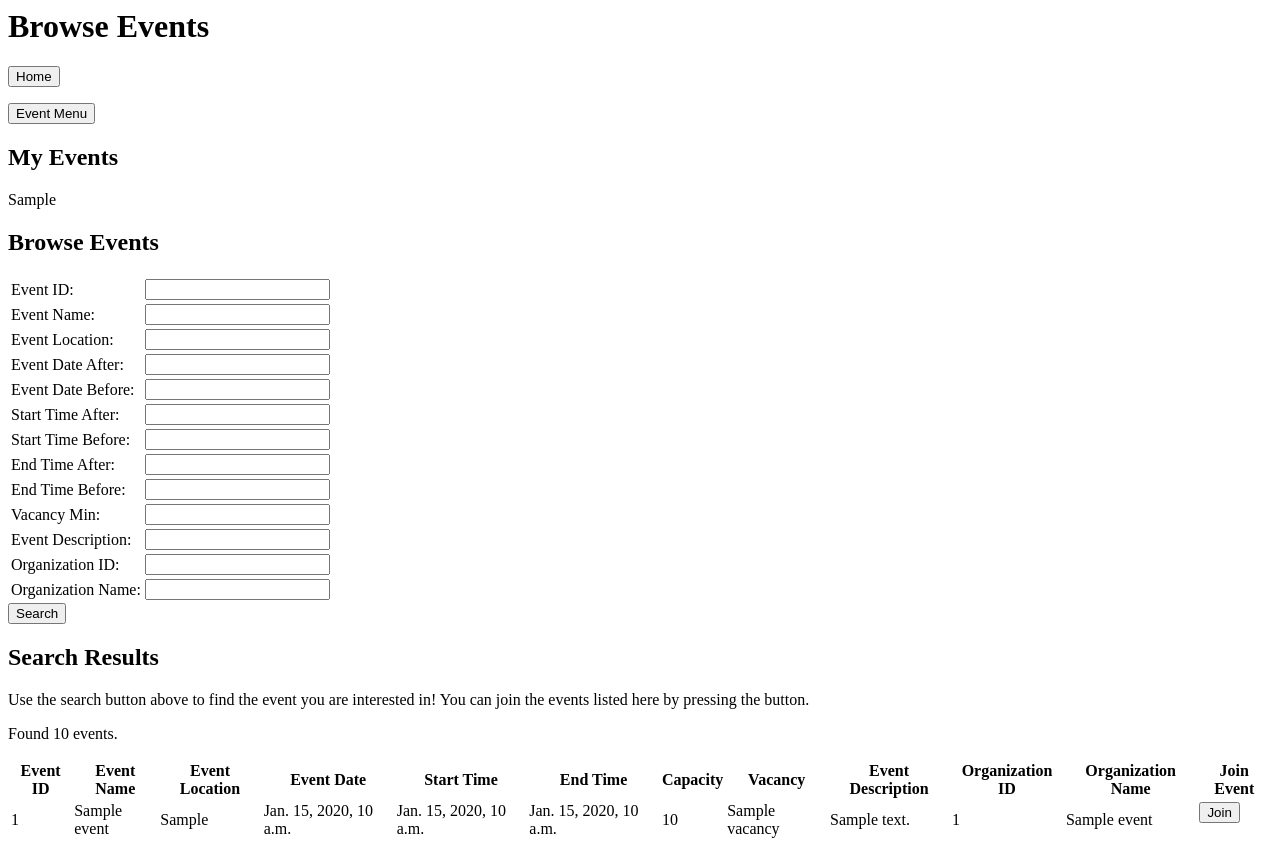
After one commit to kbkbowo/DBM_final_project, a Django app: template templates/event_browse.html in a window 1280 px wide. The commit adds this page. Run offline with Django 4.2, Linux system fonts and the light colour scheme; tables that the repository leaves empty hold one stand-in row (values such as "Sample post"); the template is opened without the code that fills it: values that come from a table or form of the project are taken from there, most other values are stand-ins (such as "Sample title", 1, 10 or a date in 2020).

Commit message:
add event stuffs

```diff
--- a/myapp/forms.py
+++ b/myapp/forms.py
@@ -335,3 +335,117 @@ class JoinOrgForm(forms.Form):
             print(e)
             conn.rollback()
             return False
+
+class CreateEventForm(forms.Form):
+    # e.Event_date, e.Event_name, e.Capacity, e.Event_location, e.Event_description, e.Start_time, e.End_time
+    event_date = forms.DateField(required=True)
+    event_name = forms.CharField(required=True)
+    capacity = forms.IntegerField(required=True)
+    event_location = forms.CharField(required=True)
+    event_description = forms.CharField(required=True)
+    start_time = forms.TimeField(required=True)
+    end_time = forms.TimeField(required=True)
+
+    def execute_action(self, org_id):
+        conn, cur = get_db()
+        event_date = self.cleaned_data['event_date']
+        event_name = self.cleaned_data['event_name']
+        capacity = self.cleaned_data['capacity']
+        event_location = self.cleaned_data['event_location']
+        event_description = self.cleaned_data['event_description']
+        start_time = self.cleaned_data['start_time']
+        end_time = self.cleaned_data['end_time']
+        # Get the next event id
+        sql = """
+        SELECT Event_ID
+        FROM EVENT
+        ORDER BY Event_ID::int DESC
+        LIMIT 1;
+        """
+        cur.execute(sql)
+        result = cur.fetchall()
+        next_id = int(result[0][0]) + 1
+        # Insert the event
+        sql = f"""
+        INSERT INTO EVENT (Event_ID, Event_date, Event_name, Capacity, Event_location, Event_description, Start_time, End_time)
+        VALUES ('{next_id}', '{event_date}', '{event_name}', '{capacity}', '{event_location}', '{event_description}', '{start_time}', '{end_time}');
+
+        INSERT INTO HOLD (Event_ID, Org_ID)
+        VALUES ('{next_id}', '{org_id}');
+        """
+        cur.execute(sql)
+        print(f"successfully created event {event_name}")
+        print(next_id)
+        print(org_id)
+        conn.commit()
+        return True
+
+class BrowseEventForm(forms.Form):
+    event_id = forms.CharField(required=False)
+    event_name = forms.CharField(required=False)
+    event_location = forms.CharField(required=False)
+    event_date_after = forms.DateField(required=False)
+    event_date_before = forms.DateField(required=False)
+    start_time_after = forms.TimeField(required=False)
+    start_time_before = forms.TimeField(required=False)
+    end_time_after = forms.TimeField(required=False)
+    end_time_before = forms.TimeField(required=False)
+    vacancy_min = forms.IntegerField(required=False)
+    event_description = forms.CharField(required=False)
+    org_id = forms.CharField(required=False)
+    org_name = forms.CharField(required=False)
+
+    def query_search(self):
+        conn, cur = get_db()
+        event_id = self.cleaned_data['event_id']
+        event_name = self.cleaned_data['event_name']
+        event_location = self.cleaned_data['event_location']
+        event_date_after = self.cleaned_data['event_date_after']
+        event_date_before = self.cleaned_data['event_date_before']
+        start_time_after = self.cleaned_data['start_time_after']
+        start_time_before = self.cleaned_data['start_time_before']
+        end_time_after = self.cleaned_data['end_time_after']
+        end_time_before = self.cleaned_data['end_time_before']
+        vacancy_min = self.cleaned_data['vacancy_min']
+        event_description = self.cleaned_data['event_description']
+        org_id = self.cleaned_data['org_id']
+        org_name = self.cleaned_data['org_name']
+
+        sql = f"""
+        WITH FilteredEvents AS (
+            SELECT e.Event_ID
+            FROM EVENT AS e
+                JOIN HOLD AS h ON e.Event_ID = h.Event_ID
+                JOIN ORGANIZATION AS o ON h.Org_ID = o.Org_ID
+            WHERE e.Event_ID LIKE '%{event_id}%'
+                AND e.Event_name LIKE '%{event_name}%'
+                AND e.Event_location LIKE '%{event_location}%'
+                AND o.Org_ID LIKE '%{org_id}%'
+                AND o.Org_name LIKE '%{org_name}%'
+                AND e.Event_description LIKE '%{event_description}%'
+                AND e.Event_date >= '{event_date_after if event_date_after else '0001-01-01'}'
+                AND e.Event_date <= '{event_date_before if event_date_before else '9999-12-31'}'
+                AND e.Start_time >= '{start_time_after if start_time_after else '00:00:00'}'
+                AND e.Start_time <= '{start_time_before if start_time_before else '23:59:59'}'
+                AND e.End_time >= '{end_time_after if end_time_after else '00:00:00'}'
+                AND e.End_time <= '{end_time_before if end_time_before else '23:59:59'}'
+        )
+        SELECT e.Event_ID, e.Event_date, e.Event_name, e.Capacity,
+            (e.Capacity - COUNT(a.User_ID)) As Vacancy,
+            e.Event_location, e.Event_description, e.Start_time, e.End_time,
+            o.Org_ID, o.Org_name
+        FROM EVENT AS e
+            JOIN FilteredEvents fe ON e.Event_ID = fe.Event_ID
+            JOIN HOLD AS h ON e.Event_ID = h.Event_ID
+            JOIN ORGANIZATION AS o ON h.Org_ID = o.Org_ID
+            LEFT JOIN ATTEND AS a ON e.Event_ID = a.Event_ID
+        GROUP BY e.Event_ID, e.Event_date, e.Event_name, e.Capacity, e.Event_location,
+                e.Event_description, e.Start_time, e.End_time, o.Org_ID, o.Org_name
+        HAVING (e.Capacity - COUNT(a.User_ID)) >= '{vacancy_min if vacancy_min else 0}'
+        ORDER BY e.Event_date DESC;
+        """
+        # check if exists
+        cur.execute(sql)
+        result = cur.fetchall()
+        self.event_data = result
+        return True
--- a/myapp/urls.py
+++ b/myapp/urls.py
@@ -18,4 +18,10 @@ urlpatterns = [
     path('org_home/<str:org_id>/delete/', views.org_delete, name='org_delete'),
     path('org_home/<str:org_id>/leave/', views.org_leave, name='org_leave'),
     path('org_home/<str:org_id>/join/', views.org_join, name='org_join'),
+    path('org_home/<str:org_id>/event_panel/', views.org_event_panel, name='org_event_panel'),
+    path('org_home/<str:org_id>/event_panel/create_event/', views.org_create_event, name='org_create_event'),
+    path('org_home/<str:org_id>/event_panel/<str:event_id>/delete_event/', views.org_delete_event, name='org_delete_event'),
+    path('event/', views.event, name='event'),
+    path('event_browse/', views.event_browse, name='event_browse'),
+    path('event/<str:event_id>/join', views.event_join, name='event_join'),
 ]
--- /dev/null
+++ b/templates/event_browse.html
@@ -0,0 +1,138 @@
+<html>
+
+<head>
+    <title>Browse Events</title>
+</head>
+
+<body>
+    <h1>Browse Events</h1>
+
+    <form method="post">
+        {% csrf_token %}
+        <button type="submit" formaction="../">Home</button>
+    </form>
+    <form method="post">
+        {% csrf_token %}
+        <button type="submit" formaction="../">Event Menu</button>
+    </form>
+
+    <!-- event_id = self.cleaned_data['event_id']
+    event_name = self.cleaned_data['event_name']
+    event_location = self.cleaned_data['event_location']
+    event_date = self.cleaned_data['event_date']
+    start_time = self.cleaned_data['start_time']
+    end_time = self.cleaned_data['end_time']
+    capacity = self.cleaned_data['capacity']
+    event_description = self.cleaned_data['event_description']
+    org_id = self.cleaned_data['org_id']
+    org_name = self.cleaned_data['org_name'] -->
+    <h2>My Events</h2>
+    {{ my_events }}
+
+    <h2>Browse Events</h2>
+    <form method="post">
+        {% csrf_token %}
+        <table>
+            <tr>
+                <td><label for="event_id">Event ID:</label></td>
+                <td>{{ form.event_id }}</td>
+            </tr>
+            <tr>
+                <td><label for="event_name">Event Name:</label></td>
+                <td>{{ form.event_name }}</td>
+            </tr>
+            <tr>
+                <td><label for="event_location">Event Location:</label></td>
+                <td>{{ form.event_location }}</td>
+            </tr>
+            <tr>
+                <td><label for="event_date_after">Event Date After:</label></td>
+                <td>{{ form.event_date_after }}</td>
+            </tr>
+            <tr>
+                <td><label for="event_date_before">Event Date Before:</label></td>
+                <td>{{ form.event_date_before }}</td>
+            </tr>
+            <tr>
+                <td><label for="start_time_after">Start Time After:</label></td>
+                <td>{{ form.start_time_after }}</td>
+            </tr>
+            <tr>
+                <td><label for="start_time_before">Start Time Before:</label></td>
+                <td>{{ form.start_time_before }}</td>
+            </tr>
+            <tr>
+                <td><label for="end_time_after">End Time After:</label></td>
+                <td>{{ form.end_time_after }}</td>
+            </tr>
+            <tr>
+                <td><label for="end_time_before">End Time Before:</label></td>
+                <td>{{ form.end_time_before }}</td>
+            </tr>
+            <tr>
+                <td><label for="vacancy_min">Vacancy Min:</label></td>
+                <td>{{ form.vacancy_min }}</td>
+            </tr>
+            <tr>
+                <td><label for="event_description">Event Description:</label></td>
+                <td>{{ form.event_description }}</td>
+            </tr>
+            <tr>
+                <td><label for="org_id">Organization ID:</label></td>
+                <td>{{ form.org_id }}</td>
+            </tr>
+            <tr>
+                <td><label for="org_name">Organization Name:</label></td>
+                <td>{{ form.org_name }}</td>
+            </tr>
+        </table>
+        <button type="submit" name="Search">Search</button>
+    </form>
+
+    <h2>Search Results</h2>
+    <p>Use the search button above to find the event you are interested in! You can join the events listed here by pressing the button.</p>
+    <p>Found {{ len_events }} events. </p>
+
+    {% if len_events != 0 %}
+    <table>
+        <tr>
+            <th>Event ID</th>
+            <th>Event Name</th>
+            <th>Event Location</th>
+            <th>Event Date</th>
+            <th>Start Time</th>
+            <th>End Time</th>
+            <th>Capacity</th>
+            <th>Vacancy</th>
+            <th>Event Description</th>
+            <th>Organization ID</th>
+            <th>Organization Name</th>
+            <th>Join Event</th>
+        </tr>
+        {% for event in events %}
+        <tr>
+            <td>{{ event.event_id }}</td>
+            <td>{{ event.event_name }}</td>
+            <td>{{ event.event_location }}</td>
+            <td>{{ event.event_date }}</td>
+            <td>{{ event.start_time }}</td>
+            <td>{{ event.end_time }}</td>
+            <td>{{ event.capacity }}</td>
+            <td>{{ event.vacancy }}</td>
+            <td>{{ event.event_description }}</td>
+            <td>{{ event.org_id }}</td>
+            <td>{{ event.org_name }}</td>
+            <td>
+                <form method="post">
+                    {% csrf_token %}
+                    <button type="submit" formaction="../event/{{ event.event_id }}/join">Join</button>
+                </form>
+            </td>
+        </tr>
+        {% endfor %}
+    </table>
+    {% endif %}
+</body>
+
+
+</html>
--- a/templates/home.html
+++ b/templates/home.html
@@ -23,6 +23,10 @@
         {% csrf_token %}
         <button type="submit" formaction="org_home/">Organization</button>
     </form>
+    <form method="post">
+        {% csrf_token %}
+        <button type="submit" formaction="event/">Events</button>
+    </form>
     {% if user_level == "Admin" %}
     <h2 style="color:red">Admin Only</h2>
     <form method="post">
--- a/templates/org_home.html
+++ b/templates/org_home.html
@@ -56,6 +56,7 @@
                 <th>Phone_Num</th>
                 <th>Founded_Date</th>
                 <th>Homepage</th>
+                <th>Event Panel</th>
                 <th>Leave</th>
             </tr>
             {% for org in attending_orgs %}
@@ -66,6 +67,7 @@
                 <td>{{ org.org_phone }}</td>
                 <td>{{ org.org_founded_date }}</td>
                 <td><form><button type="submit" formaction="../org_home/{{ org.org_id }}">Homepage</button></form></td>
+                <td><form><button type="submit" formaction="../org_home/{{ org.org_id }}/event_panel">Event Panel</button></form></td>
                 <td><form><button type="submit" formaction="../org_home/{{ org.org_id }}/leave">Leave</button></form></td>
             </tr>
             {% endfor %}
--- a/templates/org_join.html
+++ b/templates/org_join.html
@@ -6,6 +6,6 @@
 <body>
     <h1>Join Organization</h1>
     {{ status }}
-    <form method="get"><button type="submit" formaction="../">Go Back</button></form>
+    <form method="get"><button type="submit" formaction="../../">Go Back</button></form>
 </body>
 </html>
```
Also changed, not shown: myapp/db_utils.py (+88 -10 lines), myapp/views.py (+138 -1 lines), templates/event.html (added, +19 -0 lines), templates/event_join.html (added, +13 -0 lines), templates/org_create_event.html (added, +51 -0 lines), templates/org_delete_event.html (added, +22 -0 lines), templates/org_event_panel.html (added, +56 -0 lines).
